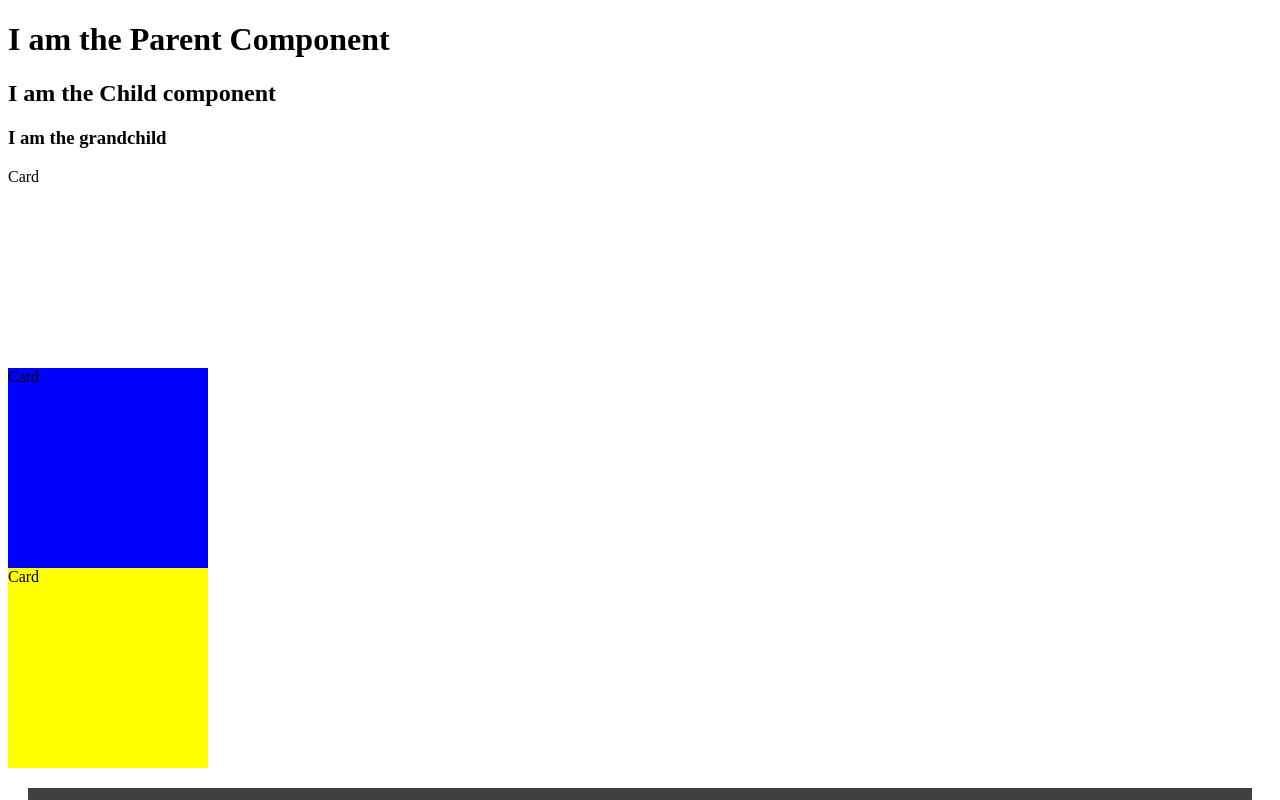
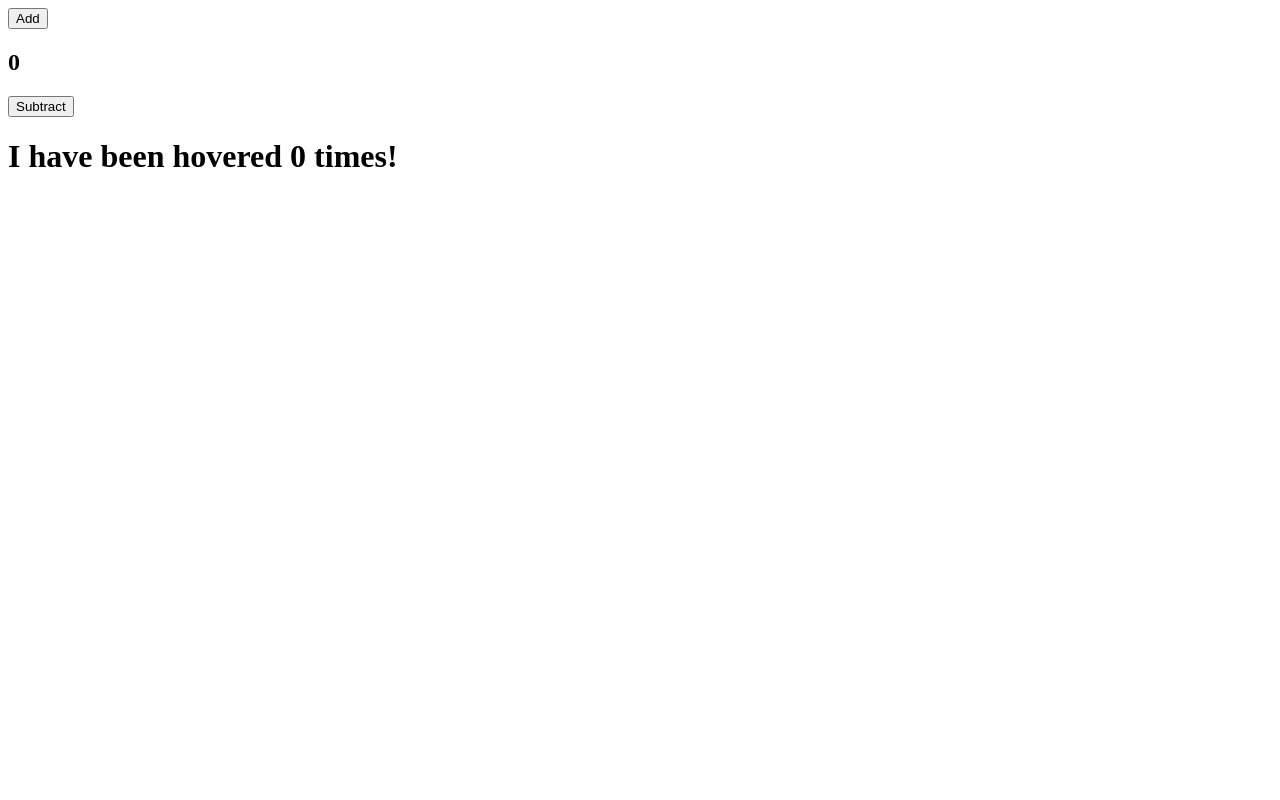
Before and after one commit to Vickopiyo/adv-react, a React (Vite) app: page / in a window 1280 px wide. Shown: the top 800 px of the page. Built offline with nearby package versions, Linux system fonts and the light colour scheme.

Commit message:
Milestone: Implements HOC for counter functionality in ClickCounter and HoverCounter

```diff
--- a/src/App.jsx
+++ b/src/App.jsx
@@ -1,30 +1,38 @@
-import Child  from "./component/Child"
-import Card from "./component/Card"
-import ChildrenElementComponent from "./component/ChildrenElementComponent"
+// import Child  from "./component/Child"
+// import Card from "./component/Card"
+// import ChildrenElementComponent from "./component/ChildrenElementComponent"
+import ClickCounter from "./component/ClickCounter"
+import HoverCounter from "./component/HoverCounter"
 
 function App() {
 
   // Always Render Components with FRAGMENT TO AVOID  Convoluting your App
   return (
     <div className="App">
-      <h1>I am the Parent Component</h1>
+      {/* <h1>I am the Parent Component</h1>
       <Child />
         {/*1st Card instance output white bg but warning in console of the type of prop supplied to it   */}
-      <Card   cardColor= {45}   />
+      {/* <Card   cardColor= {45}   />   */}
              {/*2nd card render with blue color specified in the defaultProps in card component  */}
-      <Card       />
-      <Card   cardColor= "yellow"/>
+      {/* <Card       />
+      <Card   cardColor= "yellow"/>            */}
 
        {/* Component can have elements too which can be accessed as props.children.*/}
 
-       <ChildrenElementComponent   >
+       {/* <ChildrenElementComponent   >
           <h1>I am an element in a component </h1>
        </ChildrenElementComponent>
 
        <ChildrenElementComponent>
           <h1>I am an element in a same component</h1>
-       </ChildrenElementComponent>
+       </ChildrenElementComponent>     */}
 
+
+{/* How to implement HOC---ClickCounter and HoverCounter share same functionality of adding */}
+{/* BASIC syntax   of HOC ---  const enhancedComponent =  higherOrderComponent(originalComponent) */}
+
+    <ClickCounter />
+    <HoverCounter />
     </div>
   )
 }
--- a/src/component/Card.jsx
+++ b/src/component/Card.jsx
@@ -17,9 +17,9 @@ const style = {
 }
 
 
-Card.propTypes = {
-    cardColor : PropTypes.string.isRequired
-}
+// Card.propTypes = {
+//     cardColor : PropTypes.string.isRequired
+// }
 
 Card.defaultProps = {
     cardColor: "blue"
--- /dev/null
+++ b/src/component/ClickCounter.jsx
@@ -0,0 +1,16 @@
+import React   from 'react'
+import WithCounter from './WithCounter'
+
+const ClickCounter = ({handleAdd,handleSubtract, count}) => {
+
+  return (
+    <div>
+    <button  onClick={handleAdd}>Add</button>
+    <h2>{count}</h2>
+    <button  onClick={handleSubtract}>Subtract</button>
+
+    </div>
+  )
+}
+
+export default WithCounter(ClickCounter)
--- /dev/null
+++ b/src/component/HoverCounter.jsx
@@ -0,0 +1,13 @@
+import React    from 'react'
+import WithCounter from './WithCounter'
+
+const HoverCounter = ({handleAdd,count}) => {
+
+  return (
+    <div>
+     <h1  onMouseOver={handleAdd}>I have been hovered {count} times!</h1>
+    </div>
+  )
+}
+
+export default WithCounter(HoverCounter)
--- /dev/null
+++ b/src/component/WithCounter.jsx
@@ -0,0 +1,22 @@
+import React, {useState} from "react";
+
+const WithCounter = (OriginalComponent) => {
+
+  const NewComponent = () => {
+    const [count, setCount] = useState(0)
+    function handleAdd(){
+        setCount(count => count + 1 )
+    }
+
+    function handleSubtract(){
+      setCount(count => count - 1 )
+     }
+
+    return <OriginalComponent  handleAdd={handleAdd}  handleSubtract= {handleSubtract}  count={count} />
+  };
+
+
+  return  NewComponent;
+};
+
+export default WithCounter;
```
Also changed, not shown: src/component/HigherOrderComponent.jsx (added, +14 -0 lines).
